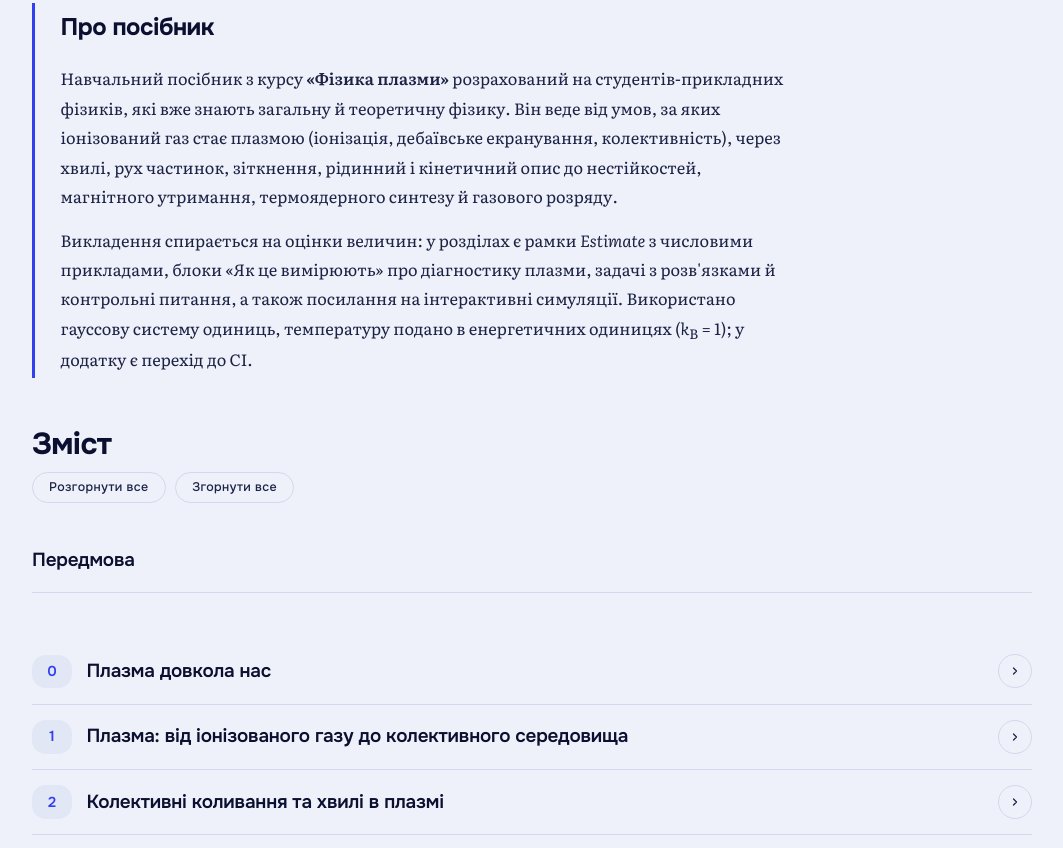
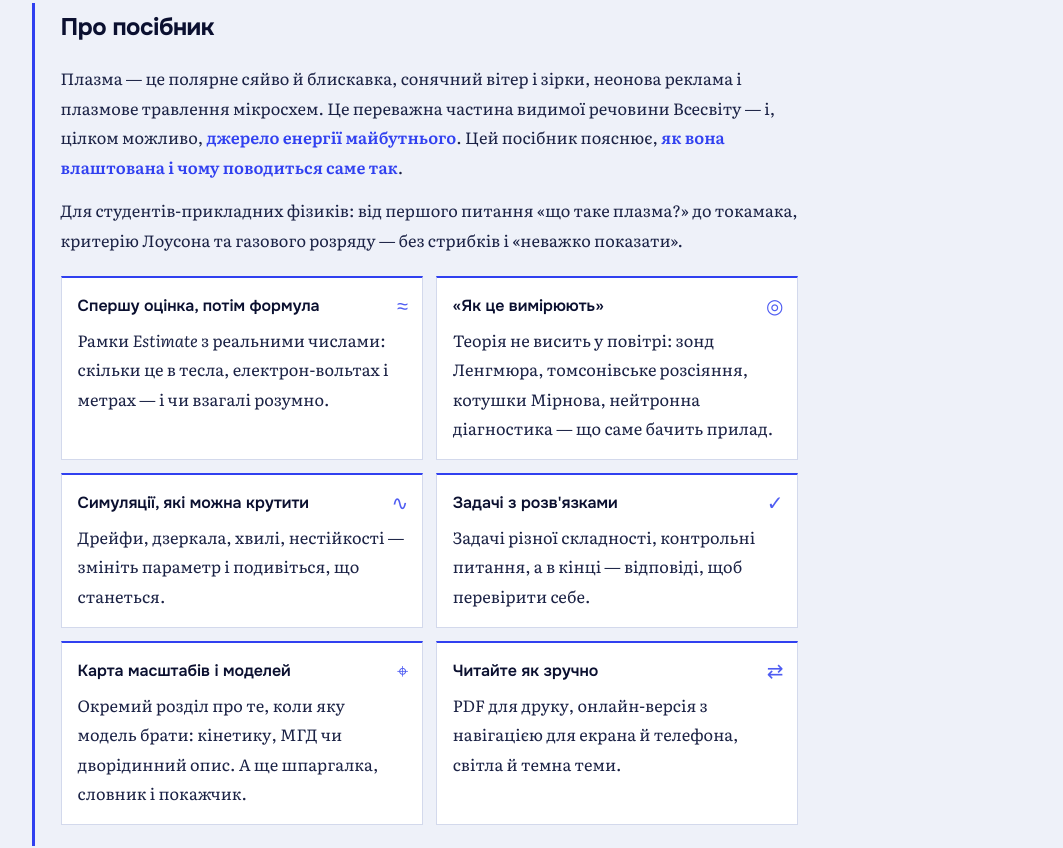
Before and after one commit to sergiokapone/plasma-physics, a plain HTML site: page index.html in a window 1280 px wide. Shown: the part 835-1683 px from the top of the page, without its empty margins (108-1171 px from the left). Drawn offline with Linux system fonts and the light colour scheme.

Commit message:
index: «Про посібник» — рекламний блок із шістьма картками замість двох абзаців
Co-Authored-By: Claude Haiku 5.5 <noreply@anthropic.com>

```diff
--- a/index.html
+++ b/index.html
@@ -40,6 +40,14 @@
             .hero-actions.open .pdf-button.pdf-sm:last-child{border-radius:0 0 10px 10px}
             .hero-actions .pdf-button.pdf-sm:hover{background:rgba(127,127,127,.18)}
         }
+        .about .about-lead{font-size:1.12rem;line-height:1.6;color:var(--text);text-align:left;font-family:var(--font-display)}
+        .about .about-lead strong{color:var(--gold)}
+        .about .about-sub{font-size:1rem;text-align:left}
+        .about-grid{list-style:none;margin:1.3rem 0 1.1rem;padding:0;display:grid;grid-template-columns:repeat(auto-fit,minmax(15rem,1fr));gap:.8rem}
+        .about-grid li{background:var(--page);border:1px solid var(--border);border-top:2px solid var(--gold);padding:.9rem 1rem 1rem;position:relative}
+        .about-grid h3{font-family:var(--font-display);font-size:1rem;font-weight:600;color:var(--heading);margin:0 0 .35rem;padding-right:1.8rem}
+        .about .about-grid p{font-size:.88rem;line-height:1.5;text-align:left;margin:0}
+        .about-ico{position:absolute;top:.7rem;right:.85rem;font-size:1.25rem;color:var(--gold);opacity:.85}
         .pdf-button-primary{background:var(--gold);border-color:var(--gold);color:#1b0e0c}
         .pdf-button-primary .btn-icon{color:inherit}
         .pdf-button-primary:hover{background:var(--gold-bright);border-color:var(--gold-bright);color:#1b0e0c}
@@ -100,10 +108,43 @@
         </div>
 
         <!-- Про посібник -->
-        <div class="preface">
+        <div class="preface about">
             <h2>Про посібник</h2>
-            <p>Навчальний посібник з курсу <strong>«Фізика плазми»</strong> розрахований на студентів-прикладних фізиків, які вже знають загальну й теоретичну фізику. Він веде від умов, за яких іонізований газ стає плазмою (іонізація, дебаївське екранування, колективність), через хвилі, рух частинок, зіткнення, рідинний і кінетичний опис до нестійкостей, магнітного утримання, термоядерного синтезу й газового розряду.</p>
-            <p>Викладення спирається на оцінки величин: у розділах є рамки <em>Estimate</em> з числовими прикладами, блоки «Як це вимірюють» про діагностику плазми, задачі з розв'язками й контрольні питання, а також посилання на інтерактивні симуляції. Використано гауссову систему одиниць, температуру подано в енергетичних одиницях (<i>k</i><sub>B</sub> = 1); у додатку є перехід до СІ.</p>
+            <p class="about-lead">Плазма — це полярне сяйво й блискавка, сонячний вітер і зірки, неонова реклама і плазмове травлення мікросхем. Це переважна частина видимої речовини Всесвіту — і, цілком можливо, <strong>джерело енергії майбутнього</strong>. Цей посібник пояснює, <strong>як вона влаштована і чому поводиться саме так</strong>.</p>
+            <p class="about-sub">Для студентів-прикладних фізиків: від першого питання «що таке плазма?» до токамака, критерію Лоусона та газового розряду — без стрибків і «неважко показати».</p>
+
+            <ul class="about-grid">
+                <li>
+                    <span class="about-ico" aria-hidden="true">≈</span>
+                    <h3>Спершу оцінка, потім формула</h3>
+                    <p>Рамки <em>Estimate</em> з реальними числами: скільки це в тесла, електрон-вольтах і метрах — і чи взагалі розумно.</p>
+                </li>
+                <li>
+                    <span class="about-ico" aria-hidden="true">◎</span>
+                    <h3>«Як це вимірюють»</h3>
+                    <p>Теорія не висить у повітрі: зонд Ленгмюра, томсонівське розсіяння, котушки Мірнова, нейтронна діагностика — що саме бачить прилад.</p>
+                </li>
+                <li>
+                    <span class="about-ico" aria-hidden="true">∿</span>
+                    <h3>Симуляції, які можна крутити</h3>
+                    <p>Дрейфи, дзеркала, хвилі, нестійкості — змініть параметр і подивіться, що станеться.</p>
+                </li>
+                <li>
+                    <span class="about-ico" aria-hidden="true">✓</span>
+                    <h3>Задачі з розв'язками</h3>
+                    <p>Задачі різної складності, контрольні питання, а в кінці — відповіді, щоб перевірити себе.</p>
+                </li>
+                <li>
+                    <span class="about-ico" aria-hidden="true">⌖</span>
+                    <h3>Карта масштабів і моделей</h3>
+                    <p>Окремий розділ про те, коли яку модель брати: кінетику, МГД чи дворідинний опис. А ще шпаргалка, словник і покажчик.</p>
+                </li>
+                <li>
+                    <span class="about-ico" aria-hidden="true">⇄</span>
+                    <h3>Читайте як зручно</h3>
+                    <p>PDF для друку, онлайн-версія з навігацією для екрана й телефона, світла й темна теми.</p>
+                </li>
+            </ul>
         </div>
 
         <!-- ── Зміст ─────────────────────────────────────────────────── -->
```
